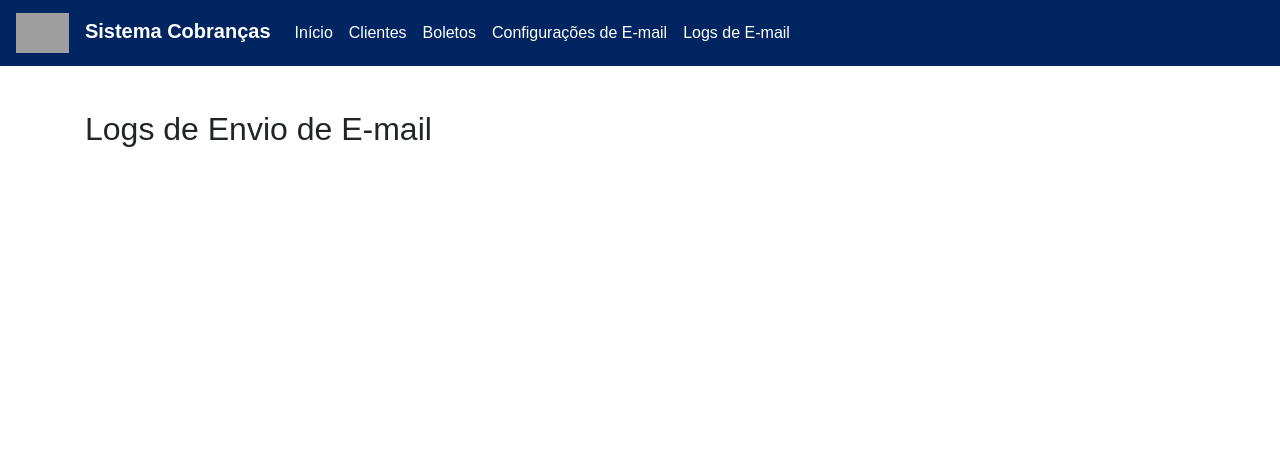
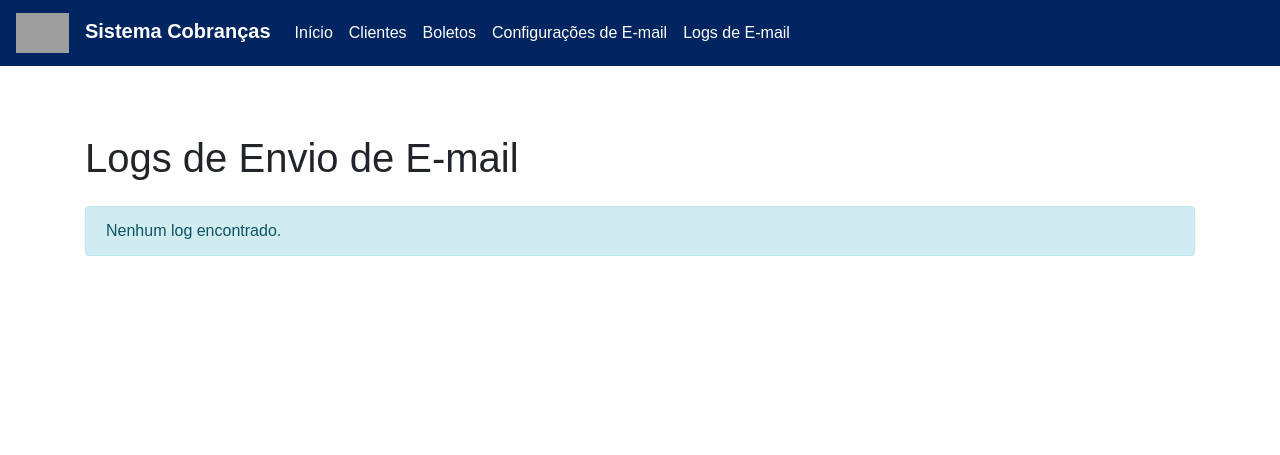
Before and after one commit to Weslei-Rodrigues-de-Souza/Cobrancas, a Flask app: template templates/logs_email.html in a window 1280 px wide. Shown: the top 455 px of the page. Run offline with Flask 3, Linux system fonts and the light colour scheme; the template is opened without the code that fills it, so the values that code supplies are empty; some libraries are stand-ins or nearby versions; grey boxes are pictures that could not be loaded.

Commit message:
Ajuste de lista

```diff
--- a/templates/logs_email.html
+++ b/templates/logs_email.html
@@ -2,21 +2,22 @@
 
 {% block title %}Logs de Envio de E-mail - Sistema de Cobranças{% endblock %}
 
-{% block content %}
-<div class="d-flex justify-content-between align-items-center mb-3">
-    <h2>Logs de Envio de E-mail</h2>
-    {# Não há botão de adicionar para logs de email, manter apenas o título #}
-</div>
-{% endblock %}
-
 {% block head_extra %}
-<link rel="stylesheet" href="https://cdnjs.cloudflare.com/ajax/libs/font-awesome/5.15.3/css/all.min.css">
 <link rel="stylesheet" href="https://cdn.datatables.net/1.13.8/css/dataTables.bootstrap4.min.css">
 <style>
   #logsEmailTable .actions-col { white-space: nowrap; }
-    #logsEmailTable .actions-col .btn { margin: 0 2px; }
+  .dataTables_wrapper .dataTables_length,
+  .dataTables_wrapper .dataTables_filter,
+  .dataTables_wrapper .dataTables_info,
+  .dataTables_wrapper .dataTables_paginate {
+      padding-top: 0.5em;
+      padding-bottom: 0.5em;
+  }
 </style>
 {% endblock %}
+
+{% block content %}
+<h1 class="my-4">Logs de Envio de E-mail</h1>
 
 {% with messages = get_flashed_messages(with_categories=true) %}
   {% if messages %}
@@ -24,17 +25,17 @@
       {% for category, message in messages %}
         <div class="alert alert-{{ category }} alert-dismissible fade show" role="alert">
           {{ message }}
-                <button type="button" class="btn-close" data-bs-dismiss="alert" aria-label="Close"></button>
+          <button type="button" class="btn-close" data-bs-dismiss="alert" aria-label="Fechar"></button>
         </div>
       {% endfor %}
     </div>
   {% endif %}
 {% endwith %}
 
-{% if logs %} {# Check if logs list is not empty #}
+{% if logs %}
 <div class="table-responsive">
-    <table id="logsEmailTable" class="table table-striped table-hover table-bordered display" style="width:100%">
-        <thead>
+  <table id="logsEmailTable" class="table table-hover table-striped table-bordered">
+    <thead class="thead-dark">
       <tr>
         <th>Horário</th>
         <th>Remetente</th>
@@ -43,101 +44,74 @@
         <th>Status</th>
         <th>Cliente</th>
         <th>Boleto</th>
-                <th>Ações</th>
+        <th class="actions-col no-sort">Ações</th>
       </tr>
     </thead>
     <tbody>
-            {% for log in logs %} {# Iterate directly over the list #}
+      {% for log in logs %}
       <tr>
-                <td>{{ log.horario_disparo | formatar_horario if log.horario_disparo else 'N/D' }}</td>
+        <td>{{ log.horario_disparo or 'N/D' }}</td>
         <td>{{ log.email_remetente or 'N/D' }}</td>
         <td>{{ log.email_destinatario or 'N/D' }}</td>
         <td>{{ log.assunto or 'Sem Assunto' }}</td>
+        <td>{{ log.status or 'N/D' }}</td>
+        <td>{{ log.cliente.nome if log.cliente else 'Removido' }}</td>
+        <td>{{ log.boleto.codigo if log.boleto else 'Removido' }}</td>
         <td>
-                    {% if log.status == 'sucesso' %}
-                        <span class="badge bg-success">Sucesso</span>
-                    {% elif log.status == 'falha_autenticacao' or log.status == 'falha_conexao' or log.status == 'falha_smtp' or log.status == 'falha_dns' or log.status == 'falha_geral' %}
-                         <span class="badge bg-danger">Falha</span>
-                    {% else %}
-                         <span class="badge bg-secondary">{{ log.status or 'Desconhecido' }}</span>
-                    {% endif %}
-                </td>
-                <td>
-                    {% if log.cliente %}
- <a href="{{ url_for('main.view_cliente', public_id=log.cliente.public_id) }}" target="_blank">{{ log.cliente.nome }}</a>
-                    {% else %}
- Cliente Removido
-                    {% endif %}
-                </td>
-                 <td>
-                    {% if log.boleto %}
-                        <a href="{{ url_for('main.view_cliente', public_id=log.boleto.cliente.public_id) }}#boletos-section">{{ log.boleto.descricao_completa or log.boleto.descricao_base }}</a>
- {% else %}
-                        Boleto Removido
- {% endif %}
-                </td>
-                <td>
-                    <button type="button" class="btn btn-sm btn-primary" data-bs-toggle="modal" data-bs-target="#viewLogModal" data-log-id="{{ log.id }}">
-                        Visualizar
-                    </button>
+          <button type="button" class="btn btn-sm btn-primary" data-bs-toggle="modal" data-bs-target="#viewLogModal" data-log-id="{{ log.id }}">Ver</button>
         </td>
       </tr>
       {% endfor %}
     </tbody>
   </table>
 </div>
+{% else %}
+<div class="alert alert-info">Nenhum log encontrado.</div>
+{% endif %}
+{% endblock %}
 
-{# Manual pagination removed #}
-
-{% else %}
-<div class="alert alert-info" role="alert">
-    Nenhum log de envio de e-mail encontrado.
-</div>
-{% endif %}
-{# Fim do bloco content #}
-
-{# O modal agora está fora do bloco content e será incluído no bloco modals do base.html #}
 {% block modals %}
-{{ super() }} {# Inclui qualquer conteúdo de modal do template base #}
-
-<!-- Modal para Visualizar Log (Conteúdo será carregado via AJAX) -->
 <div class="modal fade" id="viewLogModal" tabindex="-1" aria-labelledby="viewLogModalLabel" aria-hidden="true">
-    <div class="modal-dialog modal-lg"> {# Adicionado modal-lg para um modal maior #}
+  <div class="modal-dialog modal-lg modal-dialog-scrollable">
     <div class="modal-content">
       <div class="modal-header">
-                <h5 class="modal-title" id="viewLogModalLabel">Detalhes do Log de E-mail</h5>
-                <button type="button" class="btn-close" data-bs-dismiss="modal" aria-label="Close"></button>
+        <h5 class="modal-title" id="viewLogModalLabel">Detalhes do Log</h5>
+        <button type="button" class="btn-close" data-bs-dismiss="modal" aria-label="Fechar"></button>
       </div>
-            <div class="modal-body">
-                <!-- Conteúdo do log será carregado aqui via AJAX -->
-                <div id="logDetailsContent">
-                    <p>Carregando detalhes do log...</p>
-                </div>
-            </div>
-             <div class="modal-footer">
-                <button type="button" class="btn btn-secondary" data-bs-dismiss="modal">Fechar</button>
+      <div class="modal-body" id="logDetailsContent">
+        <p>Carregando...</p>
       </div>
     </div>
   </div>
 </div>
-
 {% endblock %}
 
-{% block scripts %}
-{{ super() }}
+{% block scripts_extra %}
+<script src="https://code.jquery.com/jquery-3.7.0.min.js"></script>
+<script src="https://cdn.datatables.net/1.13.8/js/jquery.dataTables.min.js"></script>
+<script src="https://cdn.datatables.net/1.13.8/js/dataTables.bootstrap4.min.js"></script>
 <script>
 $(document).ready(function () {
-    // Inicializa DataTable
+  if ($('#logsEmailTable').length && $.fn.DataTable) {
     $('#logsEmailTable').DataTable({
-        language: { url: "https://cdn.datatables.net/plug-ins/1.13.8/i18n/pt-BR.json" },
+      language: {
+        url: "https://cdn.datatables.net/plug-ins/1.13.8/i18n/pt-BR.json"
+      },
+      lengthMenu: [[10, 25, 50, -1], [10, 25, 50, "Todos"]],
+      pageLength: 10,
+      paging: true,
+      lengthChange: true,
+      searching: true,
+      ordering: true,
+      info: true,
+      autoWidth: false,
+      responsive: true,
       columnDefs: [
-            { orderable: false, targets: -1 } // Desativa ordenação da coluna Ações
-        ],
-        responsive: true,
-        pageLength: 10
+        { orderable: false, targets: 'no-sort' }
+      ]
     });
+  }
 
-    // Lógica do modal
   const viewLogModal = document.getElementById('viewLogModal');
   viewLogModal.addEventListener('show.bs.modal', function (event) {
     const button = event.relatedTarget;
@@ -146,29 +120,22 @@ $(document).ready(function () {
     modalBodyContent.innerHTML = '<p>Carregando...</p>';
 
     fetch(`/logs_email/${logId}/dados_json`)
-            .then(response => {
-                if (!response.ok) {
-                    return response.text().then(text => {
-                        throw new Error(`Erro ${response.status}: ${text}`);
-                    });
-                }
-                return response.json();
-            })
+      .then(response => response.ok ? response.json() : Promise.reject(response))
       .then(data => {
         modalBodyContent.innerHTML = `
           <strong>Destinatário:</strong> ${data.email_destinatario}<br>
           <strong>Assunto:</strong> ${data.assunto}<br>
           <strong>Status:</strong> ${data.status}<br>
           <strong>Detalhes:</strong> ${data.detalhes || '—'}<br>
-                    <strong>Mensagem:</strong><br><pre>${data.mensagem_corpo}</pre>
+          <strong>Mensagem:</strong><br>
+          <pre>${data.mensagem_corpo || '—'}</pre>
         `;
       })
-            .catch(error => {
-                modalBodyContent.innerHTML = '<p class="text-danger">Erro ao carregar os dados do log.</p>';
-                console.error('Erro na requisição AJAX:', error);
+      .catch(err => {
+        modalBodyContent.innerHTML = '<p class="text-danger">Erro ao carregar dados.</p>';
+        console.error(err);
       });
   });
 });
-
 </script>
 {% endblock %}
```
Also changed, not shown: cobrancas.db. Lines whose indentation alone changed are shown as unchanged.
